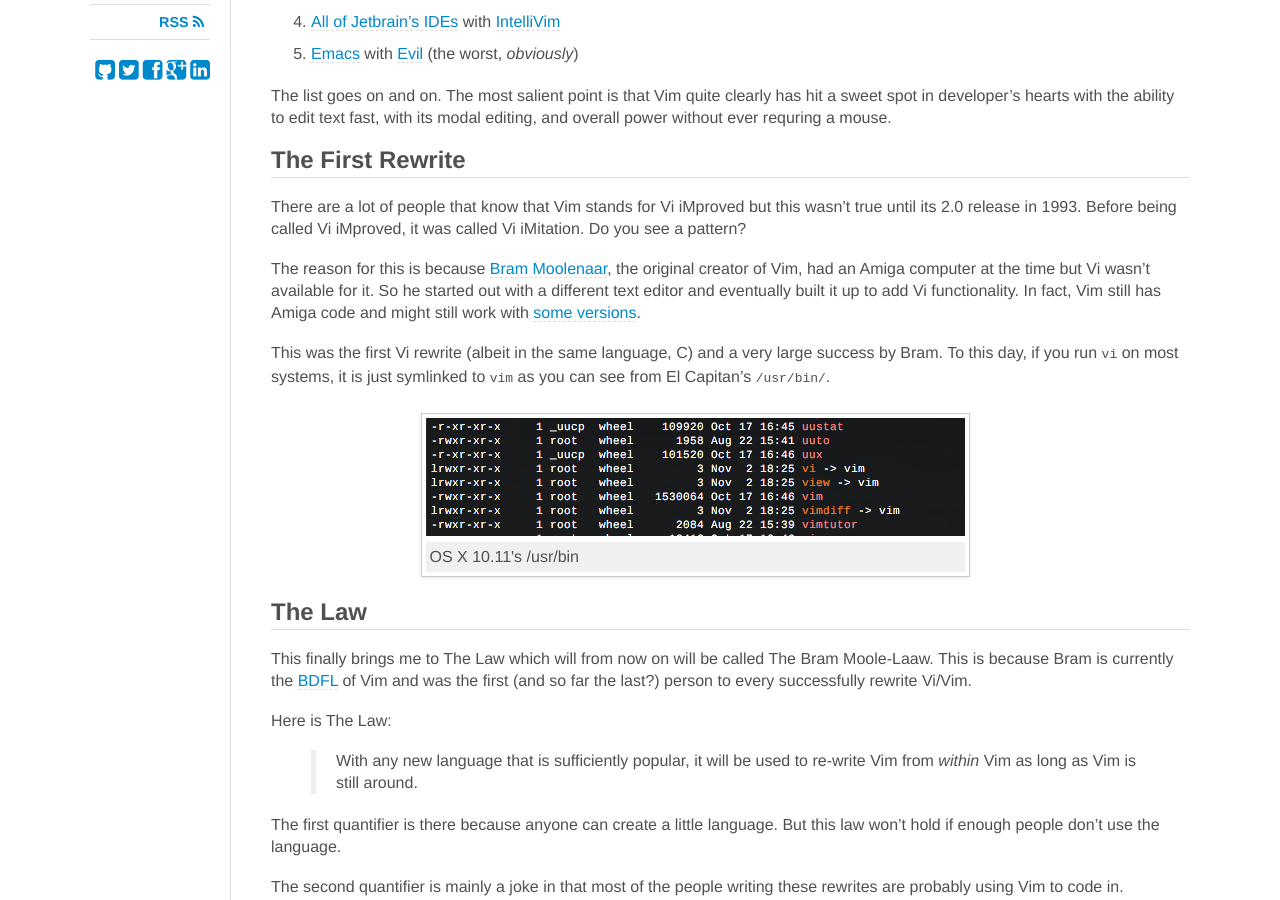
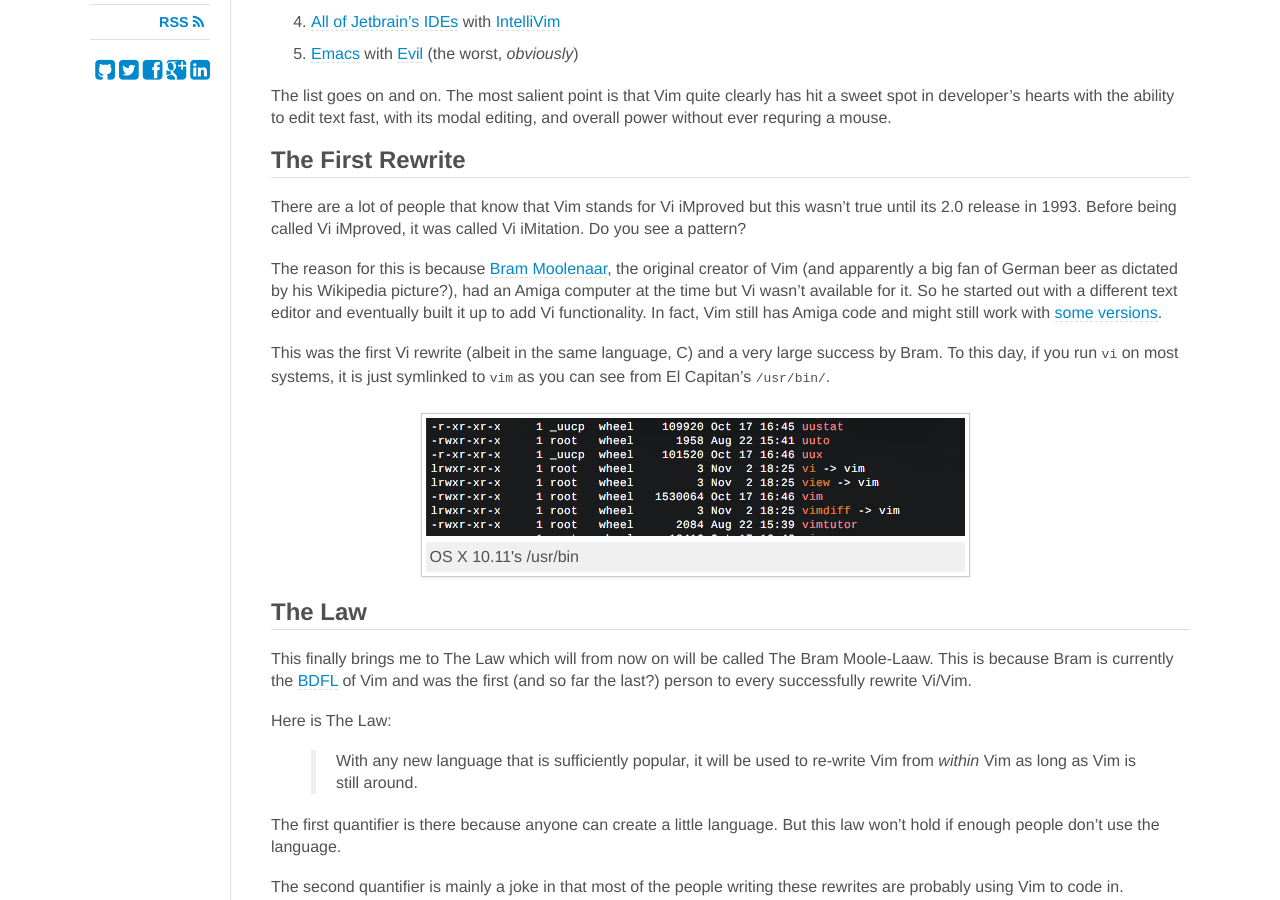
Before and after one commit to jdavis/jdavis.github.com, a Jekyll site: the page built from _posts/2015-11-29-the-bram-moole-laaw-vim-re-write.md, in a window 1280 px wide and 900 px high, scrolled down 575 px. Built offline with Jekyll 4.4.1, drawn with Linux system fonts in a browser that asks for light colours; nearby versions of some CDN libraries; some web fonts are replaced.

Commit message:
More joke

```diff
--- a/_posts/2015-11-29-the-bram-moole-laaw-vim-re-write.md
+++ b/_posts/2015-11-29-the-bram-moole-laaw-vim-re-write.md
@@ -47,10 +47,11 @@
 was called Vi iMitation. Do you see a pattern?
 
 The reason for this is because [Bram Moolenaar][bram-wiki], the original creator
-of Vim, had an Amiga computer at the time but Vi wasn't available for it. So he
-started out with a different text editor and eventually built it up to add Vi
-functionality. In fact, Vim still has Amiga code and might still work with [some
-versions][vim-amiga].
+of Vim (and apparently a big fan of German beer as dictated by his Wikipedia
+picture?), had an Amiga computer at the time but Vi wasn't available for it. So
+he started out with a different text editor and eventually built it up to add Vi
+functionality.  In fact, Vim still has Amiga code and might still work with
+[some versions][vim-amiga].
 
 This was the first Vi rewrite (albeit in the same language, C) and a very large
 success by Bram. To this day, if you run `vi` on most systems, it is just
```
